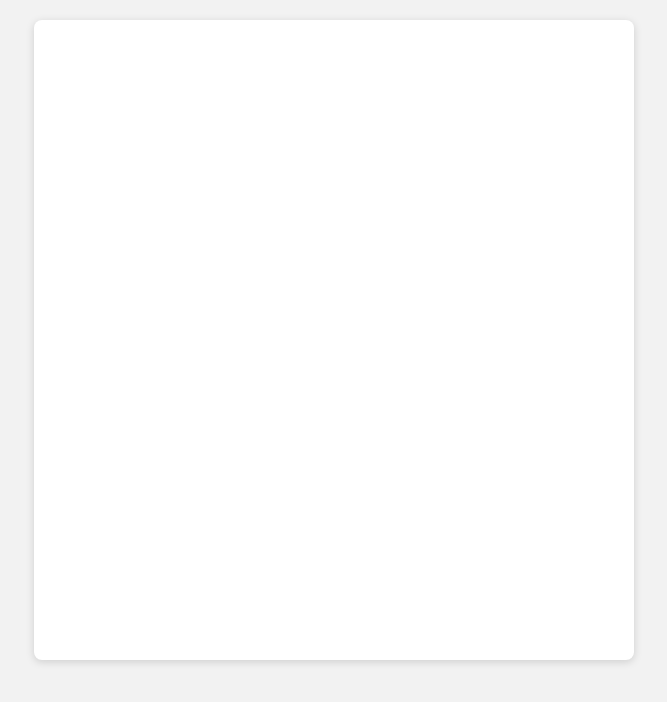
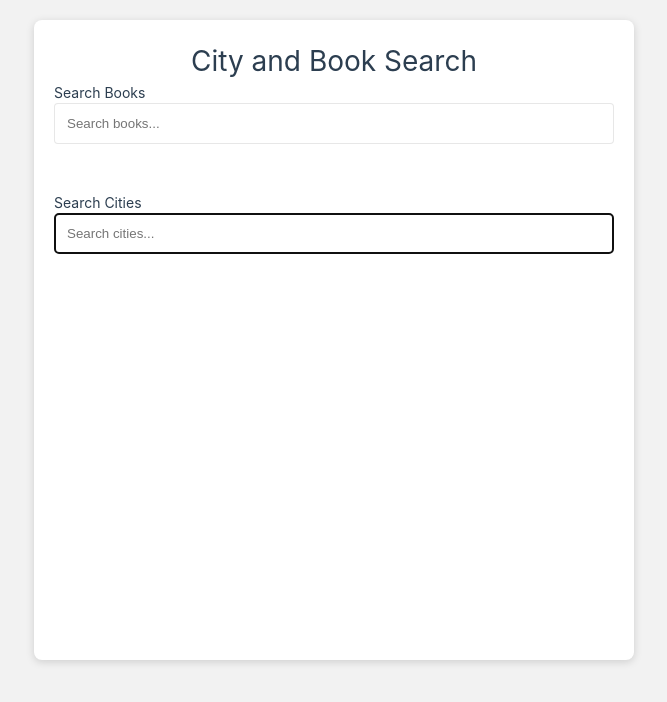
Before and after one commit to TahaJm/stq-assignment, a Vue app: page / in a window 1280 px wide. Shown: the top 702 px of the page, without its empty margins (306-973 px from the left). Built offline with nearby package versions, Linux system fonts and the light colour scheme.

Commit message:
feat: add home page

```diff
--- a/src/App.vue
+++ b/src/App.vue
@@ -1,8 +1,23 @@
-<script setup lang="ts"></script>
+<script lang="ts">
+import { defineComponent } from 'vue'
+import BookSearch from '@/components/BookSearch/BookSearch.vue'
+import CitiesSearch from '@/components/CitiesSearch/CitiesSearch.vue'
+
+export default defineComponent({
+  name: 'App',
+  components: {
+    CitiesSearch,
+    BookSearch
+  }
+})
+</script>
 
 <template>
-  <header></header>
-  <main></main>
+  <header>
+    <h1>City and Book Search</h1>
+  </header>
+  <main>
+    <BookSearch />
+    <CitiesSearch />
+  </main>
 </template>
-
-<style scoped></style>
```
